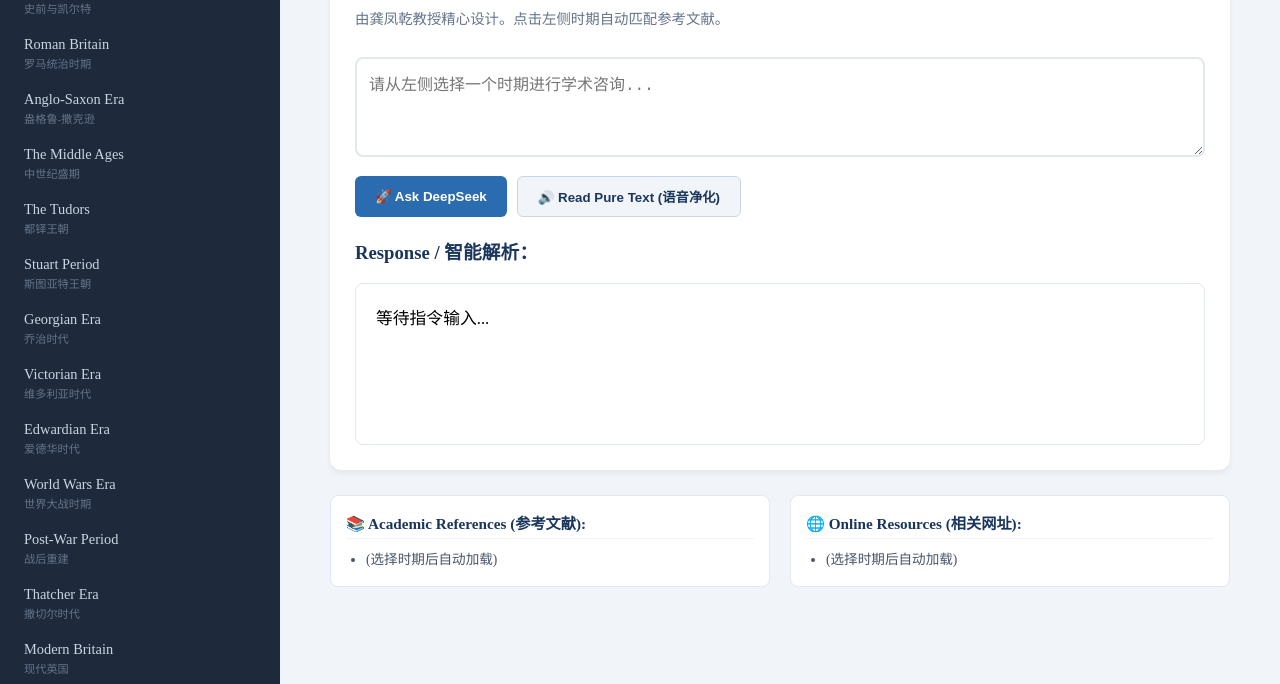
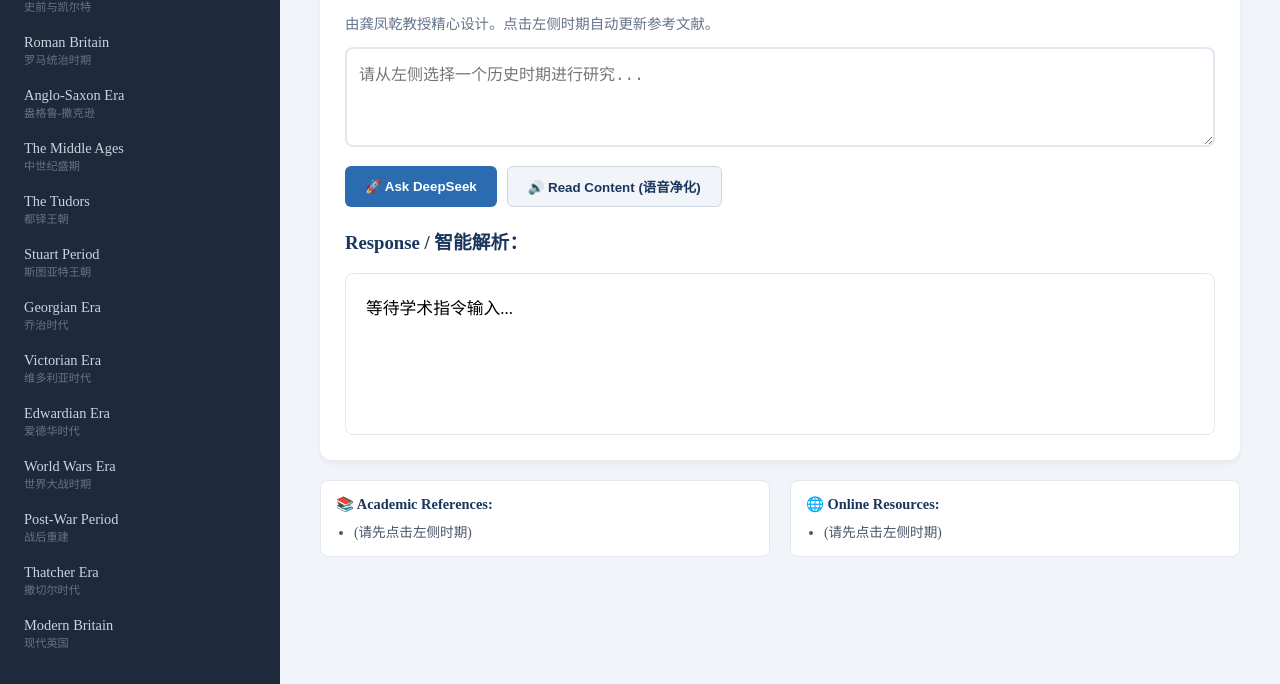
Before and after one commit to gong-fq/his11, a plain HTML site: page ChatGPT/index.html in a window 1280 px wide. Shown: the part 116-800 px from the top of the page. Drawn offline with Linux system fonts and the light colour scheme.

Commit message:
Add files via upload

```diff
--- a/ChatGPT/index.html
+++ b/ChatGPT/index.html
@@ -13,33 +13,31 @@
         }
         body { font-family: 'Times New Roman', serif, "Microsoft YaHei"; margin: 0; display: flex; height: 100vh; background: var(--bg-color); }
 
-        /* 侧边栏样式 */
+        /* 侧边栏恢复 13 个时期 */
         .sidebar { width: 280px; background: var(--sidebar-bg); color: white; padding: 20px 0; overflow-y: auto; flex-shrink: 0; }
-        .sidebar h3 { padding: 0 20px; color: #94a3b8; font-size: 0.85rem; text-transform: uppercase; letter-spacing: 1px; }
+        .sidebar h3 { padding: 0 20px; color: #94a3b8; font-size: 0.85rem; text-transform: uppercase; }
         .time-link { display: block; padding: 10px 20px; color: #cbd5e1; text-decoration: none; border-left: 4px solid transparent; cursor: pointer; transition: 0.2s; font-size: 0.9rem; }
         .time-link:hover, .time-link.active { background: #334155; color: white; border-left-color: var(--accent-color); }
-        .time-link small { display: block; font-size: 0.7rem; color: #64748b; margin-top: 2px; }
+        .time-link small { display: block; font-size: 0.7rem; color: #64748b; }
 
-        /* 主内容区 */
-        .main-content { flex-grow: 1; overflow-y: auto; padding: 30px 50px; display: flex; flex-direction: column; gap: 25px; }
+        /* 内容区 */
+        .main-content { flex-grow: 1; overflow-y: auto; padding: 30px 40px; display: flex; flex-direction: column; gap: 20px; }
         .card { background: white; padding: 25px; border-radius: 12px; box-shadow: 0 4px 6px rgba(0,0,0,0.05); }
-        h1 { margin: 0 0 15px 0; color: var(--primary-color); font-size: 1.8rem; border-bottom: 2px solid #e2e8f0; padding-bottom: 10px; }
-        textarea { width: 100%; height: 100px; padding: 12px; border: 2px solid #e2e8f0; border-radius: 8px; font-size: 1rem; margin: 15px 0; box-sizing: border-box; outline: none; transition: border-color 0.3s; }
-        textarea:focus { border-color: var(--accent-color); }
+        h1 { margin: 0 0 15px 0; color: var(--primary-color); border-bottom: 2px solid #e2e8f0; padding-bottom: 10px; }
+        textarea { width: 100%; height: 100px; padding: 12px; border: 2px solid #e2e8f0; border-radius: 8px; font-size: 1rem; margin-bottom: 15px; box-sizing: border-box; }
 
         .btn-group { display: flex; gap: 10px; }
-        button { padding: 10px 20px; border-radius: 6px; cursor: pointer; font-weight: bold; border: none; transition: 0.3s; display: flex; align-items: center; gap: 8px; }
+        button { padding: 10px 20px; border-radius: 6px; cursor: pointer; font-weight: bold; border: none; }
         .btn-ask { background: var(--accent-color); color: white; }
         .btn-read { background: #f1f5f9; color: var(--primary-color); border: 1px solid #cbd5e1; }
 
-        #response-box { min-height: 120px; padding: 20px; background: #fff; border-radius: 8px; border: 1px solid #e2e8f0; white-space: pre-wrap; line-height: 1.8; font-size: 1.05rem; margin-top: 15px; }
+        #response-box { min-height: 120px; padding: 20px; background: #fff; border-radius: 8px; border: 1px solid #e2e8f0; white-space: pre-wrap; line-height: 1.8; font-size: 1.05rem; }
 
-        /* 参考文献联动区 */
+        /* 动态文献展示区 */
         .ref-section { display: grid; grid-template-columns: 1fr 1fr; gap: 20px; }
         .ref-card { background: #fff; padding: 15px; border-radius: 8px; border: 1px solid #e2e8f0; }
-        .ref-card strong { color: var(--primary-color); display: block; margin-bottom: 10px; border-bottom: 1px solid #f1f5f9; padding-bottom: 5px; font-size: 0.95rem; }
-        .ref-card ul { padding-left: 20px; margin: 0; color: #475569; font-size: 0.85rem; line-height: 1.6; }
-        .ref-card a { color: var(--accent-color); text-decoration: none; }
+        .ref-card strong { color: var(--primary-color); display: block; margin-bottom: 8px; font-size: 0.9rem; }
+        .ref-card ul { padding-left: 18px; margin: 0; font-size: 0.85rem; color: #475569; }
 
         .typing::after { content: '|'; animation: blink 0.7s infinite; }
         @keyframes blink { 50% { opacity: 0; } }
@@ -49,57 +47,54 @@
 
     <nav class="sidebar">
         <h3>Timeline of English / 英语史时间轴</h3>
-        <div onclick="updateContext(this, 'Pre-Roman & Celtic', 'Discuss the linguistic features of the Pre-Roman and Celtic period.', ['P. Russell: The Celtic Languages', 'K. Jackson: Language and History'], ['Celtic Digital Initiative', 'University of Wales Archive'])" class="time-link">Pre-Roman & Celtic<small>史前与凯尔特</small></div>
-        <div onclick="updateContext(this, 'Roman Britain', 'Explain the impact of Latin during Roman occupation.', ['J. Adams: Regional Diversification of Latin', 'A. Rivet: Place-Names of Roman Britain'], ['Roman Britain Archive', 'Vindolanda Tablets Online'])" class="time-link">Roman Britain<small>罗马统治时期</small></div>
-        <div onclick="updateContext(this, 'Anglo-Saxon Era', 'What are the main characteristics of Old English?', ['Baugh & Cable: Ch. 3', 'B. Mitchell: Invitation to Old English'], ['Electronic Beowulf', 'Old English Newsletter'])" class="time-link">Anglo-Saxon Era<small>盎格鲁-撒克逊</small></div>
-        <div onclick="updateContext(this, 'The Middle Ages', 'Discuss Middle English development.', ['J. Burrow: Medieval English Literature', 'D. Burnley: History of English'], ['Middle English Compendium', 'TEAMS Middle English Texts'])" class="time-link">The Middle Ages<small>中世纪盛期</small></div>
-        <div onclick="updateContext(this, 'The Tudors', 'Tudor period and the standardization of English.', ['E. Jones: Language of the Tudors', 'M. Görlach: Early Modern English'], ['Early English Books Online', 'Shakespeare’s Words'])" class="time-link">The Tudors<small>都铎王朝</small></div>
-        <div onclick="updateContext(this, 'Stuart Period', 'Analyze Early Modern English during the Stuart reign.', ['L. Wright: Standard English', 'N. Blake: Shakespeare\'s Language'], ['King James Bible Archive', 'The Newton Project'])" class="time-link">Stuart Period<small>斯图亚特王朝</small></div>
-        <div onclick="updateContext(this, 'Georgian Era', 'Linguistic shifts during the Georgian era.', ['S. Fitzgerald: Georgian Language', 'C. Percy: Oxford History of English'], ['Burney Collection', 'English Short Title Catalogue'])" class="time-link">Georgian Era<small>乔治时代</small></div>
-        <div onclick="updateContext(this, 'Victorian Era', 'Vocabulary expansion in the Victorian era.', ['L. Mugglestone: Oxford History of English', 'A. Ammon: Victorian English'], ['Victorian Web', 'OED History'])" class="time-link">Victorian Era<small>维多利亚时代</small></div>
-        <div onclick="updateContext(this, 'Edwardian Era', 'Linguistic features of the Edwardian era.', ['D. Crystal: Stories of English', 'R. Fowler: Language in the News'], ['Edwardian Culture Network', 'BBC Edwardian Farm'])" class="time-link">Edwardian Era<small>爱德华时代</small></div>
-        <div onclick="updateContext(this, 'World Wars Era', 'Impact of World Wars on the English language.', ['D. Crystal: Language and the Wars', 'P. Fussell: The Great War'], ['IWM Language Records', 'Wartime Slang Archive'])" class="time-link">World Wars Era<small>世界大战时期</small></div>
-        <div onclick="updateContext(this, 'Post-War Period', 'Rise of Global English post-1945.', ['D. Crystal: English as a Global Language', 'B. Kachru: The Other Tongue'], ['British Council: English Effect', 'OED World Englishes'])" class="time-link">Post-War Period<small>战后重建</small></div>
-        <div onclick="updateContext(this, 'Thatcher Era', 'Social dialects during the Thatcher era.', ['J. Milroy: Authority in Language', 'N. Fairclough: Critical Discourse Analysis'], ['Thatcher Foundation Archive', 'Sociolinguistics Lab'])" class="time-link">Thatcher Era<small>撒切尔时代</small></div>
-        <div onclick="updateContext(this, 'Modern Britain', 'Current trends in Modern British English.', ['D. Crystal: Making a Point', 'S. Thorne: Advanced English'], ['BBC Voices Project', 'British National Corpus'])" class="time-link">Modern Britain<small>现代英国</small></div>
+        <div onclick="updateContext(this, 'Pre-Roman & Celtic', 'Discuss Pre-Roman/Celtic features.', ['Russell: Celtic Languages', 'Jackson: Early Britain'], ['Celtic Digital Initiative'])" class="time-link">Pre-Roman & Celtic<small>史前与凯尔特</small></div>
+        <div onclick="updateContext(this, 'Roman Britain', 'Explain Latin impact on Old English.', ['Adams: Latin Diversification', 'Rivet: Place-Names'], ['Roman Britain Online'])" class="time-link">Roman Britain<small>罗马统治时期</small></div>
+        <div onclick="updateContext(this, 'Anglo-Saxon Era', 'Characteristics of Old English.', ['Baugh & Cable: Ch. 3', 'Mitchell: Old English'], ['Electronic Beowulf'])" class="time-link">Anglo-Saxon Era<small>盎格鲁-撒克逊</small></div>
+        <div onclick="updateContext(this, 'The Middle Ages', 'Middle English development.', ['Burrow: Medieval Literature', 'Burnley: History of English'], ['ME Compendium'])" class="time-link">The Middle Ages<small>中世纪盛期</small></div>
+        <div onclick="updateContext(this, 'The Tudors', 'Tudor English standardization.', ['Jones: Tudor Language', 'Görlach: Early Modern English'], ['Early English Books Online'])" class="time-link">The Tudors<small>都铎王朝</small></div>
+        <div onclick="updateContext(this, 'Stuart Period', 'Early Modern English analysis.', ['Wright: Standard English'], ['King James Bible Archive'])" class="time-link">Stuart Period<small>斯图亚特王朝</small></div>
+        <div onclick="updateContext(this, 'Georgian Era', 'Georgian era linguistic shifts.', ['Percy: Oxford History'], ['Burney Collection'])" class="time-link">Georgian Era<small>乔治时代</small></div>
+        <div onclick="updateContext(this, 'Victorian Era', 'Victorian vocabulary expansion.', ['Mugglestone: Oxford History'], ['Victorian Web'])" class="time-link">Victorian Era<small>维多利亚时代</small></div>
+        <div onclick="updateContext(this, 'Edwardian Era', 'Edwardian linguistic features.', ['Crystal: Stories of English'], ['Edwardian Culture'])" class="time-link">Edwardian Era<small>爱德华时代</small></div>
+        <div onclick="updateContext(this, 'World Wars Era', 'War impact on language.', ['Crystal: Language and Wars'], ['IWM Archive'])" class="time-link">World Wars Era<small>世界大战时期</small></div>
+        <div onclick="updateContext(this, 'Post-War Period', 'Rise of Global English.', ['Crystal: Global English'], ['British Council: English Effect'])" class="time-link">Post-War Period<small>战后重建</small></div>
+        <div onclick="updateContext(this, 'Thatcher Era', 'Thatcher era social dialects.', ['Fairclough: Critical Discourse'], ['Thatcher Foundation'])" class="time-link">Thatcher Era<small>撒切尔时代</small></div>
+        <div onclick="updateContext(this, 'Modern Britain', 'Modern British trends.', ['Crystal: Making a Point'], ['BNC Corpus'])" class="time-link">Modern Britain<small>现代英国</small></div>
     </nav>
 
     <main class="main-content">
         <div class="card">
             <h1>Interactive Learning Zone / 互动学习区</h1>
-            <p style="color:#64748b; font-size: 0.9rem;">由龚凤乾教授精心设计。点击左侧时期自动匹配参考文献。</p>
-
-            <textarea id="user-input" placeholder="请从左侧选择一个时期进行学术咨询..."></textarea>
-
+            <p style="color:#64748b; font-size: 0.9rem;">由龚凤乾教授精心设计。点击左侧时期自动更新参考文献。</p>
+            <textarea id="user-input" placeholder="请从左侧选择一个历史时期进行研究..."></textarea>
             <div class="btn-group">
                 <button class="btn-ask" onclick="askAI()">🚀 Ask DeepSeek</button>
-                <button class="btn-read" onclick="readPureText()">🔊 Read Pure Text (语音净化)</button>
+                <button class="btn-read" onclick="readPureText()">🔊 Read Content (语音净化)</button>
             </div>
-
             <h3 style="margin-top:20px; color: var(--primary-color);">Response / 智能解析：</h3>
-            <div id="response-box">等待指令输入...</div>
+            <div id="response-box">等待学术指令输入...</div>
         </div>
 
         <div class="ref-section">
             <div class="ref-card">
-                <strong>📚 Academic References (参考文献):</strong>
-                <ul id="ref-books"><li>(选择时期后自动加载)</li></ul>
+                <strong>📚 Academic References:</strong>
+                <ul id="ref-books"><li>(请先点击左侧时期)</li></ul>
             </div>
             <div class="ref-card">
-                <strong>🌐 Online Resources (相关网址):</strong>
-                <ul id="ref-web"><li>(选择时期后自动加载)</li></ul>
+                <strong>🌐 Online Resources:</strong>
+                <ul id="ref-web"><li>(请先点击左侧时期)</li></ul>
             </div>
         </div>
     </main>
 
     <script>
-        // 更新语境与参考资料
+        // 核心功能：自动更新文献联动
         function updateContext(element, period, prompt, books, links) {
             document.querySelectorAll('.time-link').forEach(el => el.classList.remove('active'));
             element.classList.add('active');
             document.getElementById('user-input').value = prompt;
 
-            // 联动更新参考文献
+            // 联动更新底部资料列表
             document.getElementById('ref-books').innerHTML = books.map(b => `<li>${b}</li>`).join('');
             document.getElementById('ref-web').innerHTML = links.map(l => `<li><a href="#" target="_blank">${l}</a></li>`).join('');
             window.scrollTo({ top: 0, behavior: 'smooth' });
@@ -109,19 +104,15 @@
             const input = document.getElementById('user-input').value;
             const box = document.getElementById('response-box');
             if(!input.trim()) return alert("请输入问题。");
-
             box.innerText = "Consulting academic archives...";
             box.classList.add('typing');
-
             try {
-                // 注意：请确保 Netlify 环境中 /functions/chat 可用，否则会报 404
                 const res = await fetch("/.netlify/functions/chat", {
                     method: "POST",
                     headers: { "Content-Type": "application/json" },
                     body: JSON.stringify({ question: input })
                 });
                 const data = await res.json();
-
                 let i = 0; box.innerText = "";
                 function type() {
                     if(i < data.answer.length) {
@@ -130,39 +121,21 @@
                     } else { box.classList.remove('typing'); }
                 }
                 type();
-            } catch (e) {
-                box.innerText = "Error: 无法连接至 AI 服务。请检查 Netlify Functions 配置。";
-                box.classList.remove('typing');
-            }
+            } catch (e) { box.innerText = "Error: 无法连接 AI。请确保已部署 netlify/functions/chat.js 文件。"; box.classList.remove('typing'); }
         }
 
-        // 语音净化逻辑
+        // 核心优化：朗读时彻底剔除特殊符号，且不读文献
         function readPureText() {
-            let text = window.getSelection().toString() || document.getElementById('response-box').innerText;
+            let text = document.getElementById('response-box').innerText;
             if(!text || text.includes("Consulting")) return;
-
-            // 1. 过滤所有非语言符号（星号、Emoji、特殊装饰）
+            // 剔除所有星号、Emoji等非文字符号
             text = text.replace(/[^\w\s\u4e00-\u9fa5，。？！；：“”（）(),.?!;:'"]/g, '');
-
             const utter = new SpeechSynthesisUtterance(text);
-            const isChinese = /[\u4e00-\u9fa5]/.test(text);
-
-            if(isChinese) {
-                utter.lang = 'zh-CN';
-                utter.rate = 0.9; // 针对汉语意群优化的语速
-            } else {
-                utter.lang = 'en-GB';
-                const voices = window.speechSynthesis.getVoices();
-                const gbVoice = voices.find(v => v.lang === 'en-GB' || v.name.includes('United Kingdom'));
-                if(gbVoice) utter.voice = gbVoice;
-                utter.rate = 0.85;
-            }
-
+            utter.lang = /[\u4e00-\u9fa5]/.test(text) ? 'zh-CN' : 'en-GB';
+            utter.rate = 0.9;
             window.speechSynthesis.cancel();
             window.speechSynthesis.speak(utter);
         }
-
-        window.speechSynthesis.onvoiceschanged = () => { window.speechSynthesis.getVoices(); };
     </script>
 </body>
 </html>
```
